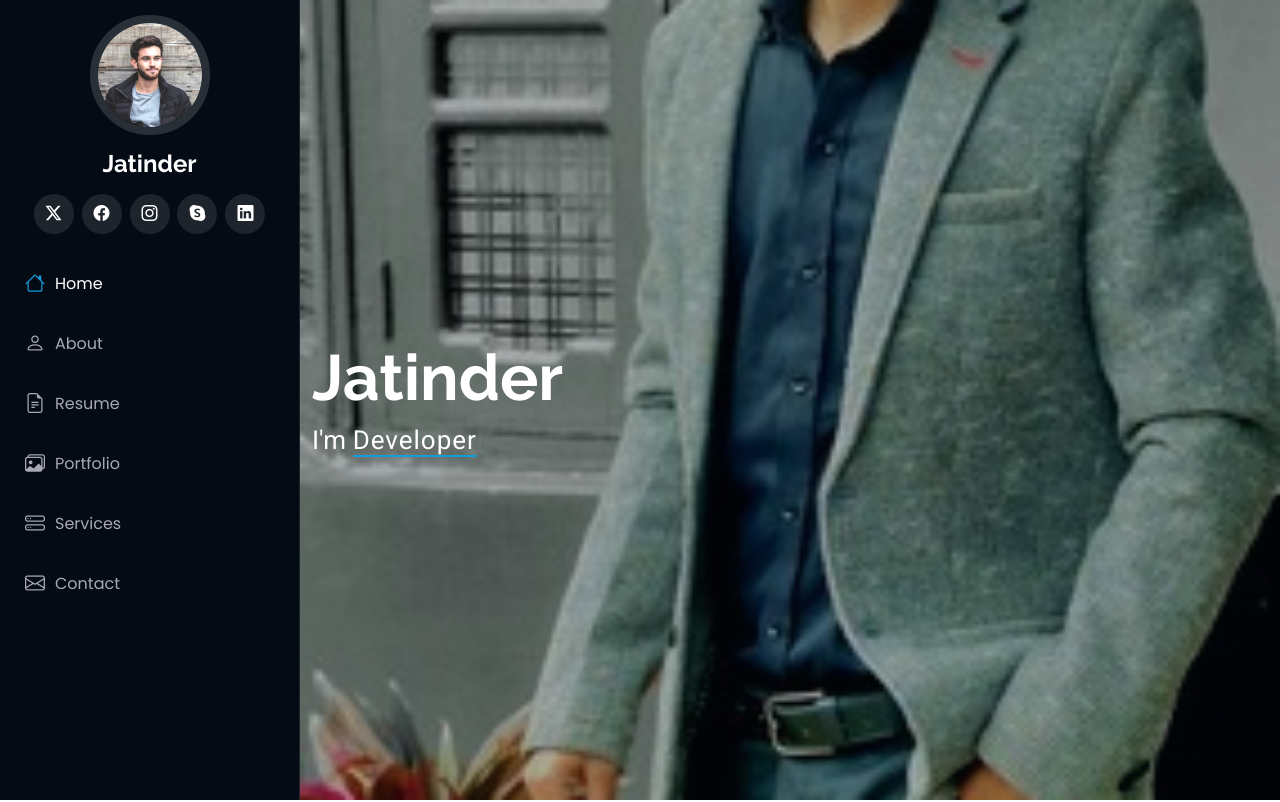
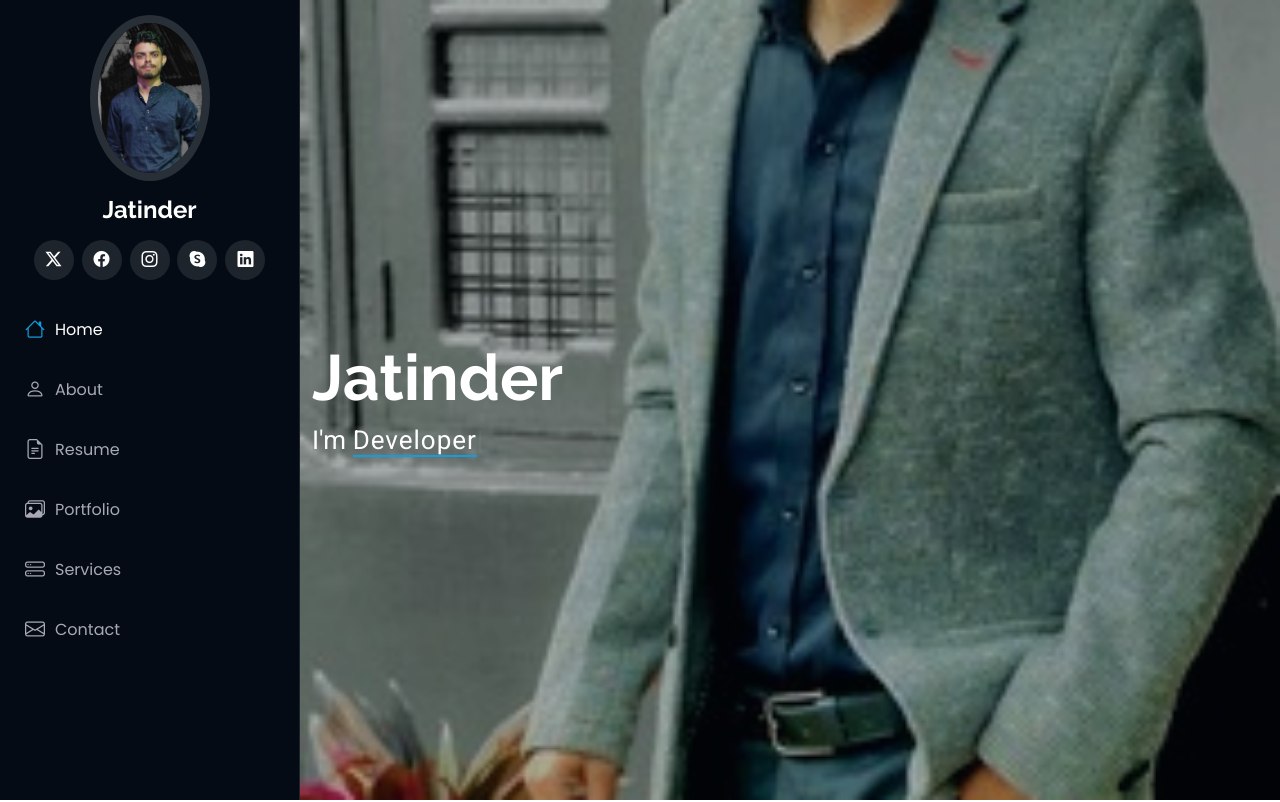
Before and after one commit to jatindert/portfolio, a plain HTML site: page index.html in a window 1280 px wide. Shown: the top 802 px of the page. Drawn offline with Linux system fonts and the light colour scheme.

Commit message:
update image

```diff
--- a/index.html
+++ b/index.html
@@ -42,7 +42,7 @@
     <i class="header-toggle d-xl-none bi bi-list"></i>
 
     <div class="profile-img">
-      <img src="assets/img/my-profile-img.jpg" alt="" class="img-fluid rounded-circle">
+      <img src="assets/img/about.jpeg" alt="" class="img-fluid rounded-circle">
     </div>
 
     <a href="index.html" class="logo d-flex align-items-center justify-content-center">
```
